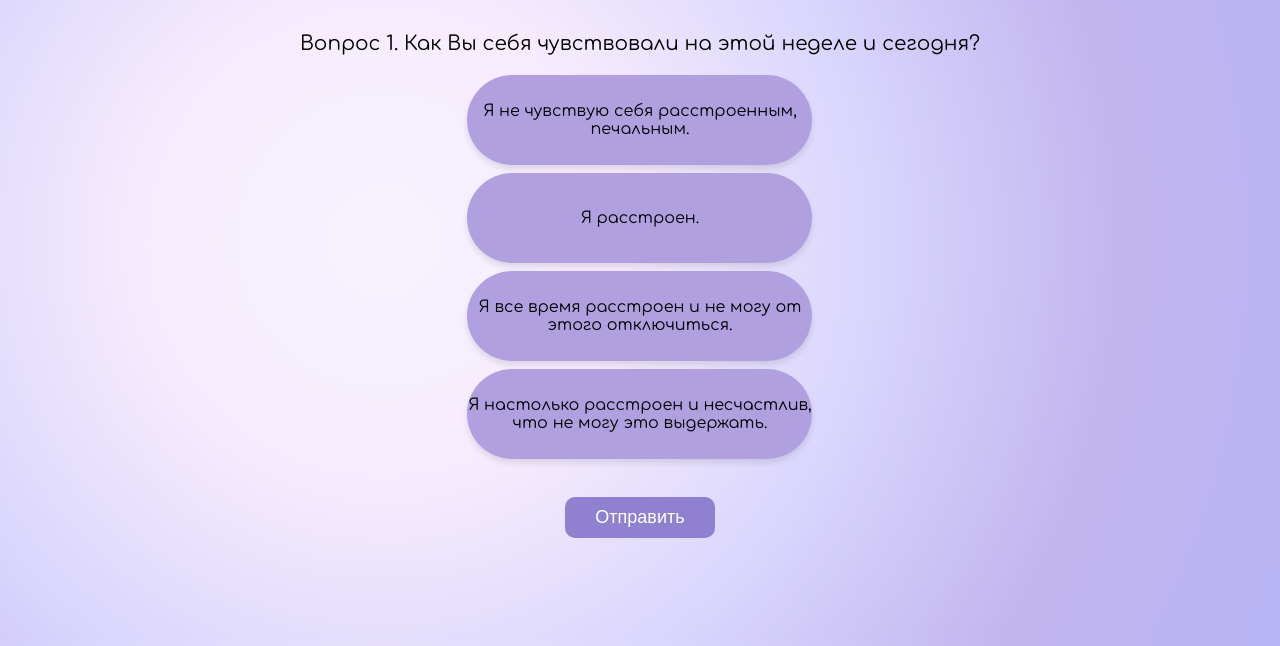
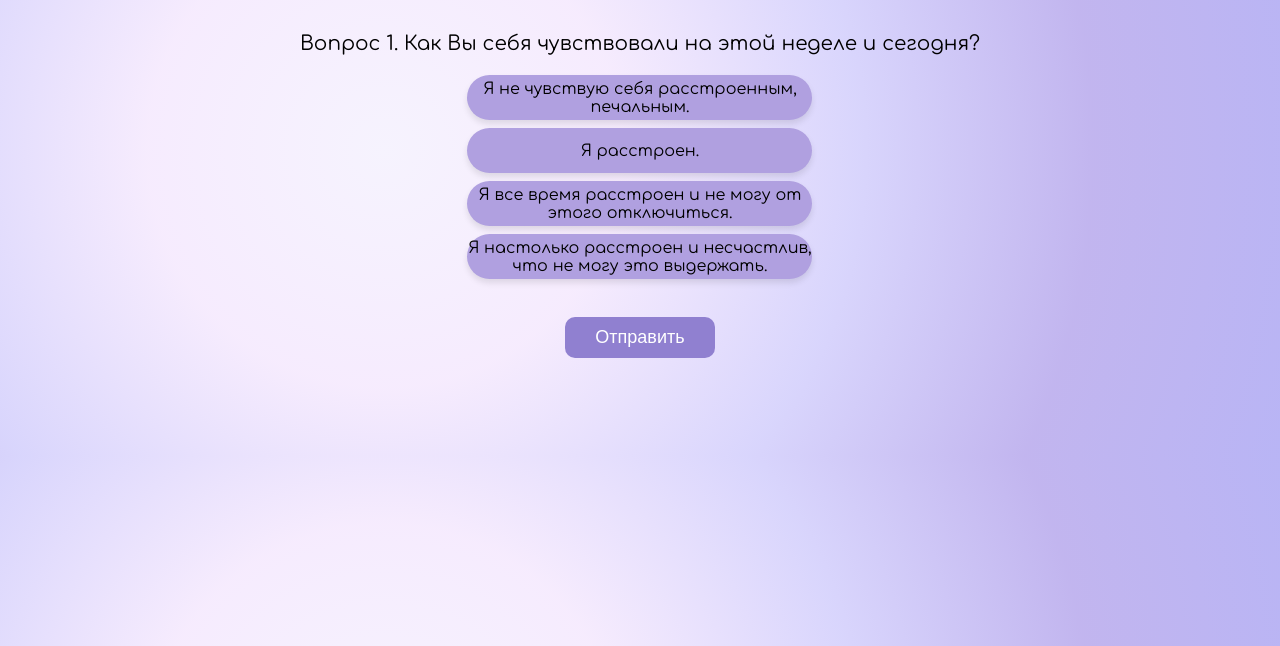
Before and after one commit to Dariyaaaaa/depression-test-11-24, a website: page test.html in a window 1280 px wide. Shown: the part 154-800 px from the top of the page. Drawn offline with Linux system fonts and the light colour scheme.

Commit message:
Update style.css

```diff
--- a/style.css
+++ b/style.css
@@ -151,7 +151,7 @@ h2 {
 }
 .answer {
   width: 345px;
-  height: 90px;
+  height: 45px;
   margin-bottom: 8px;
   border-radius: 45px;
   cursor: pointer;
```
